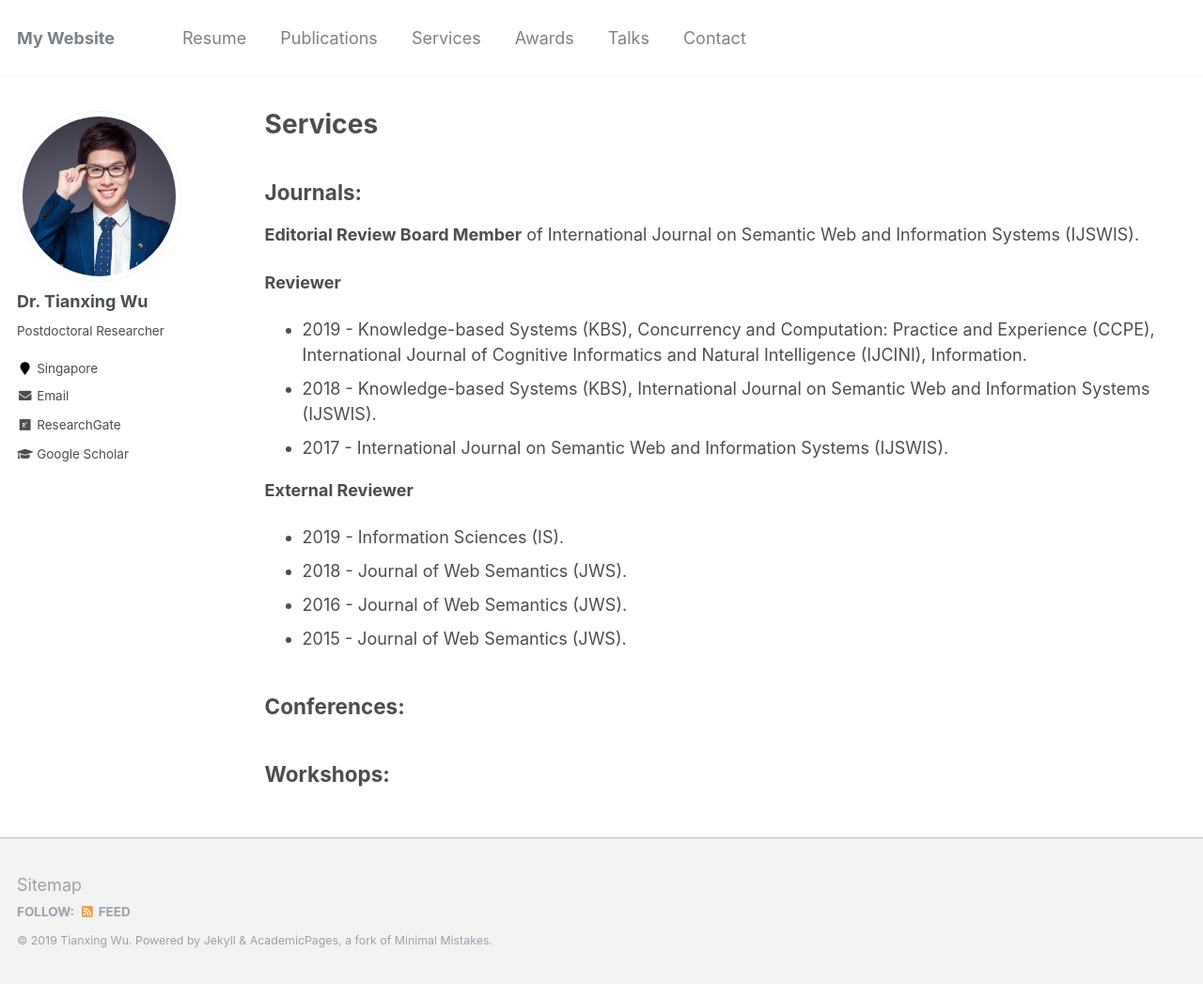
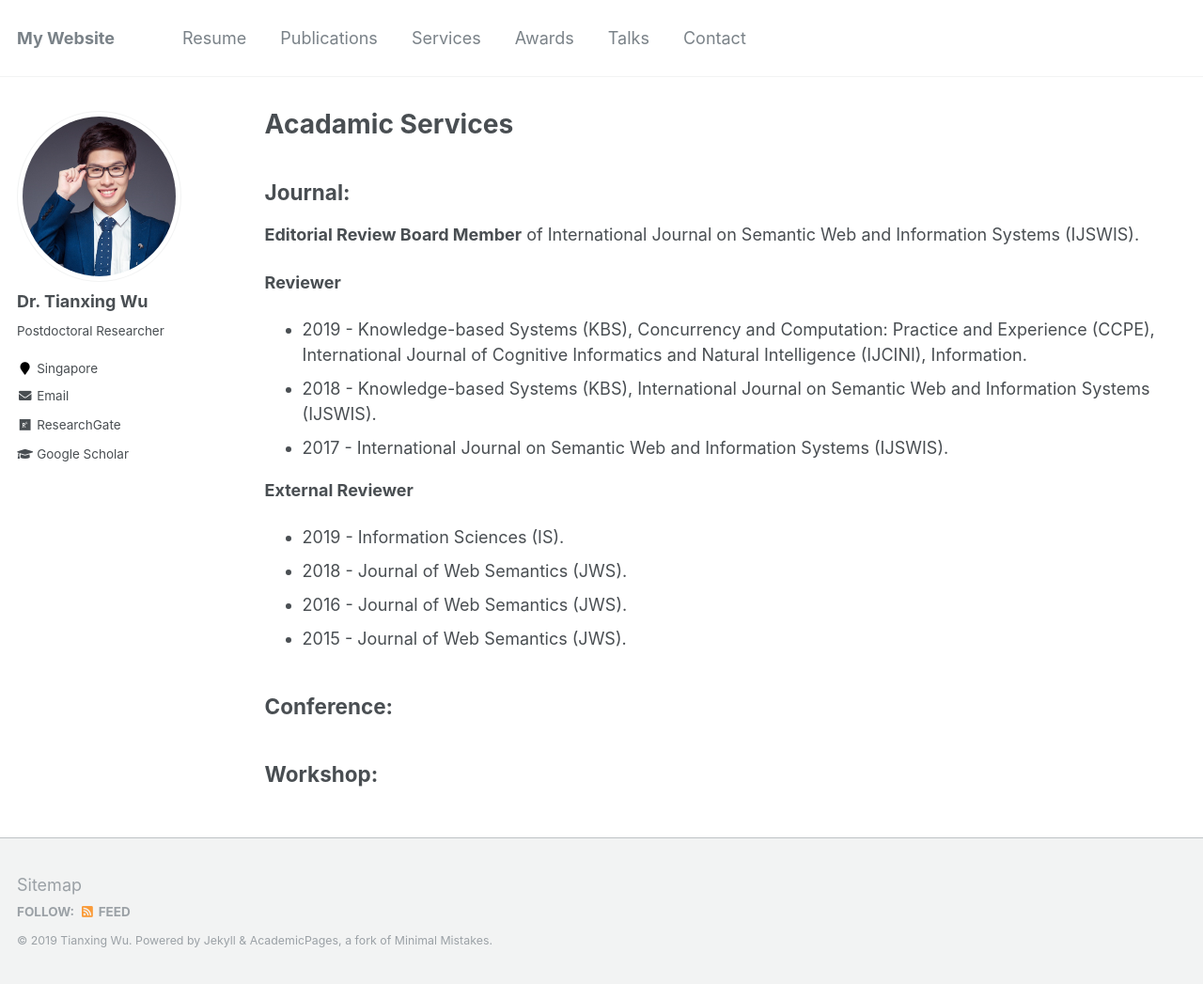
Before and after one commit to tianxing-wu/tianxing-wu.github.io, a Jekyll site: the page built from _pages/services.md, in a window 1280 px wide and 1047 px high. Shown: the whole window at 94% size. Built offline with Jekyll 4.4.1, drawn with Linux system fonts in a browser that asks for light colours.

Commit message:
site update

```diff
--- a/_pages/services.md
+++ b/_pages/services.md
@@ -1,11 +1,11 @@
 ---
 layout: archive
-title: "Services"
+title: "Acadamic Services"
 permalink: /services/
 author_profile: true
 ---
 
-## Journals:
+## Journal:
 **Editorial Review Board Member** of International Journal on Semantic Web and Information Systems (IJSWIS). <br>
 
 **Reviewer**
@@ -20,7 +20,7 @@ author_profile: true
 * 2015 - Journal of Web Semantics (JWS).
 
 
-## Conferences:
+## Conference:
 
 
-## Workshops:
+## Workshop:
```
Also changed, not shown: 1 other file.
